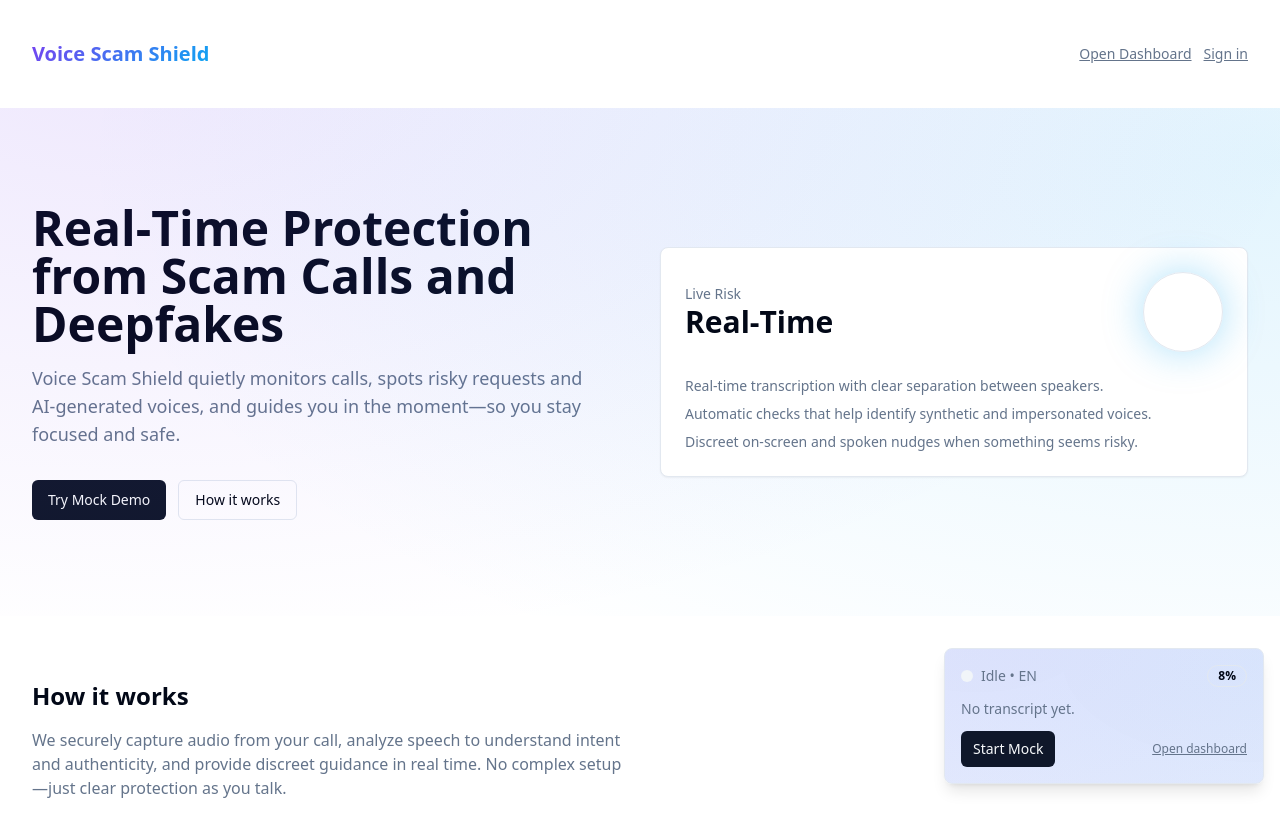
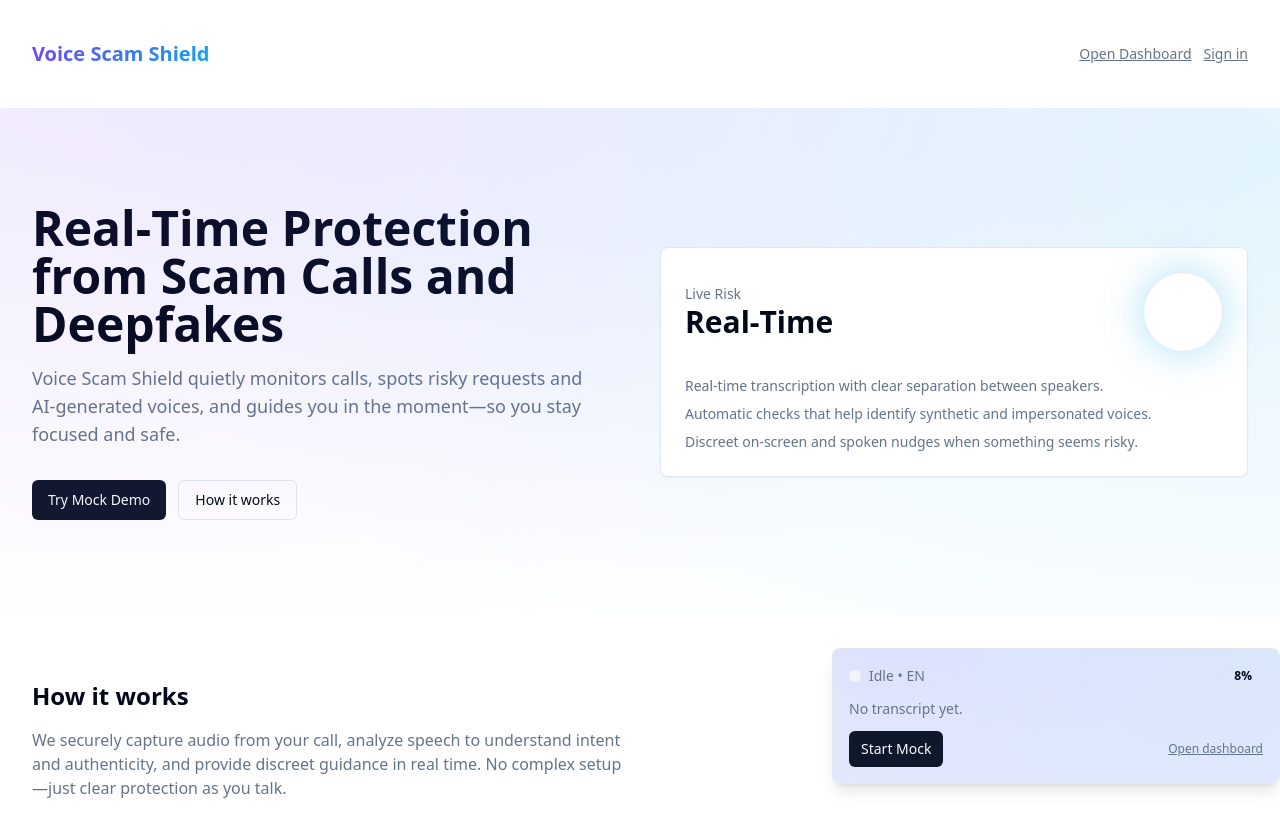
Before and after one commit to sulisumenpeter/shield-voice-aware, a React (Vite) app: page / in a window 1280 px wide. Shown: the top 836 px of the page. Built offline with nearby package versions, Linux system fonts and the light colour scheme.

Commit message:
Move floating tab
Shift the floating tab containing the "start mock" button to a less obstructive position on the homepage to improve readability.

```diff
--- a/src/components/RiskWidget.tsx
+++ b/src/components/RiskWidget.tsx
@@ -21,8 +21,8 @@ export const RiskWidget = ({ autoplay = false }: RiskWidgetProps) => {
   const color = risk >= 70 ? "destructive" : risk >= 35 ? "secondary" : "primary";
 
   return (
-    <div className="fixed right-4 bottom-4 z-50">
-      <Card className={cn("shadow-lg border p-4 w-[320px] bg-card/90 backdrop-blur", "surface-glow")}>
+    <div className="z-50 md:fixed md:bottom-4 md:left-4 md:right-4 sticky bottom-2 w-full px-4">
+      <Card className={cn("shadow-lg border p-4 w-full max-w-md md:ml-auto bg-card/90 backdrop-blur", "surface-glow")}>
         <div className="flex items-center justify-between">
           <div className="flex items-center gap-2">
             <div className={cn(
```
